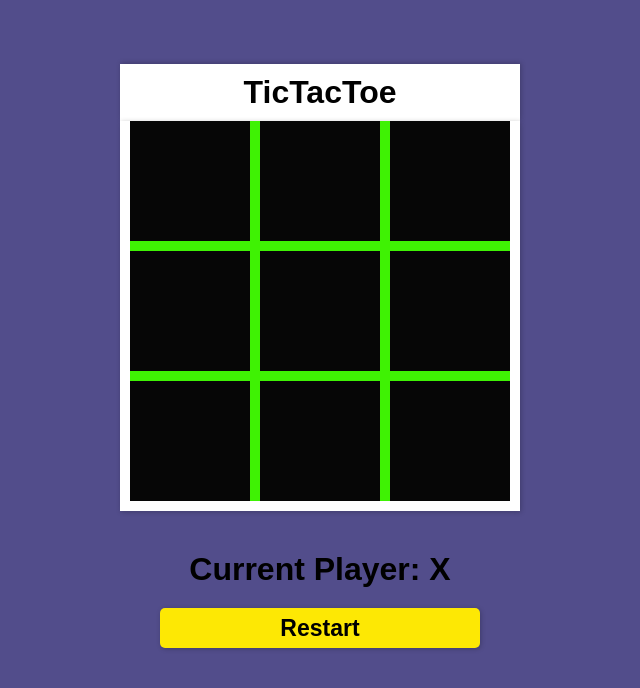
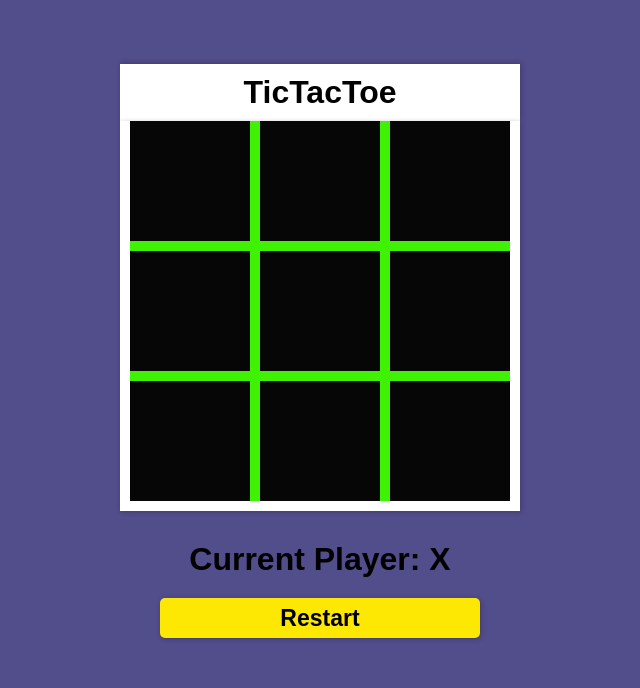
Before and after one commit to ElimarLucena/Tic-Tac-Toe, a React (Create React App) app in the folder tic-tac-toe/: page / in a window 1280 px wide. Shown: the top 688 px of the page, without its empty margins (320-960 px from the left). Built offline with nearby package versions, Linux system fonts and the light colour scheme.

Commit message:
style: hitting margin

```diff
--- a/tic-tac-toe/src/Components/TicTacToe/style.css
+++ b/tic-tac-toe/src/Components/TicTacToe/style.css
@@ -93,7 +93,7 @@
 
 .currPlayer {
   text-align: center;
-  padding-top: 20px;
+  margin-top: 10px;
   grid-column: 2 / 3;
   margin-bottom: 20px;
 }
@@ -107,7 +107,8 @@
 .winner {
   grid-column: 2 / 3;
   text-align: center;
-  margin-bottom: 10px;
+  margin-top: 10px;
+  margin-bottom: 20px;
 }
 
 .restart {
@@ -132,5 +133,6 @@
 .try-again {
   grid-column: 2 / 3;
   margin: auto;
+  margin-top: 10px;
   margin-bottom: 20px;
 }
```
